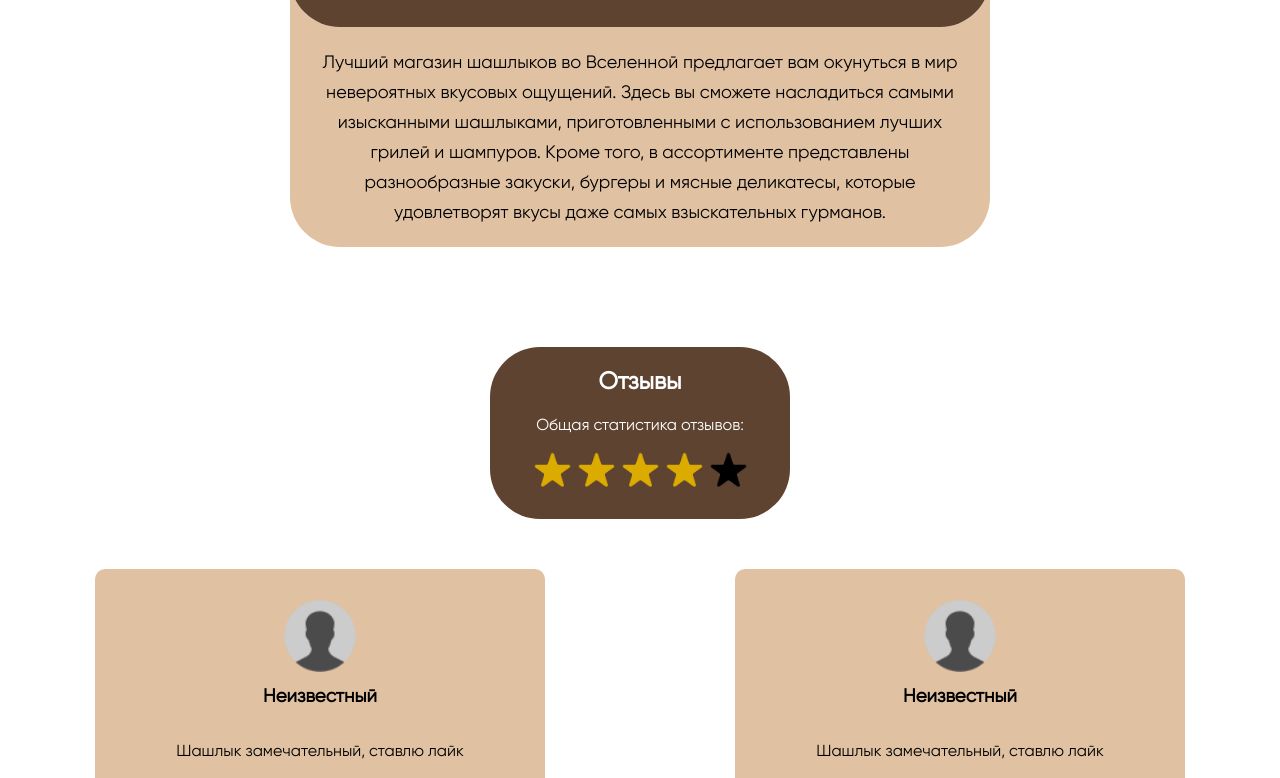
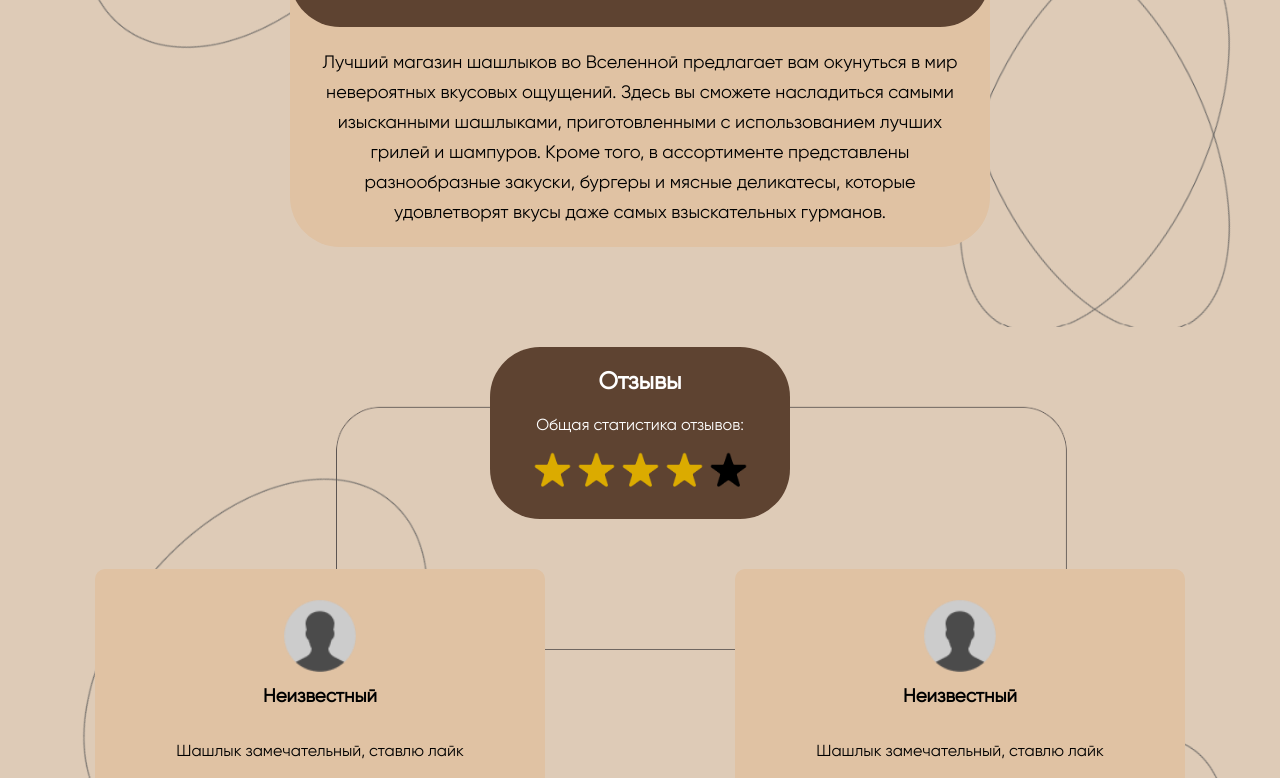
Before and after one commit to useral4/zhar-comfort, a plain HTML site: page index.html in a window 1280 px wide. Shown: the part 473-1251 px from the top of the page. Drawn offline with Linux system fonts and the light colour scheme.

Commit message:
Update style.css

```diff
--- a/style/style.css
+++ b/style/style.css
@@ -39,7 +39,7 @@ nav article {
 }
 
 body {
-    background-image: url(../img/background.png);
+    background-image: url(/style/img/background.png);
     background-attachment: fixed;
     background-size: cover;
     background-repeat: no-repeat;
```
